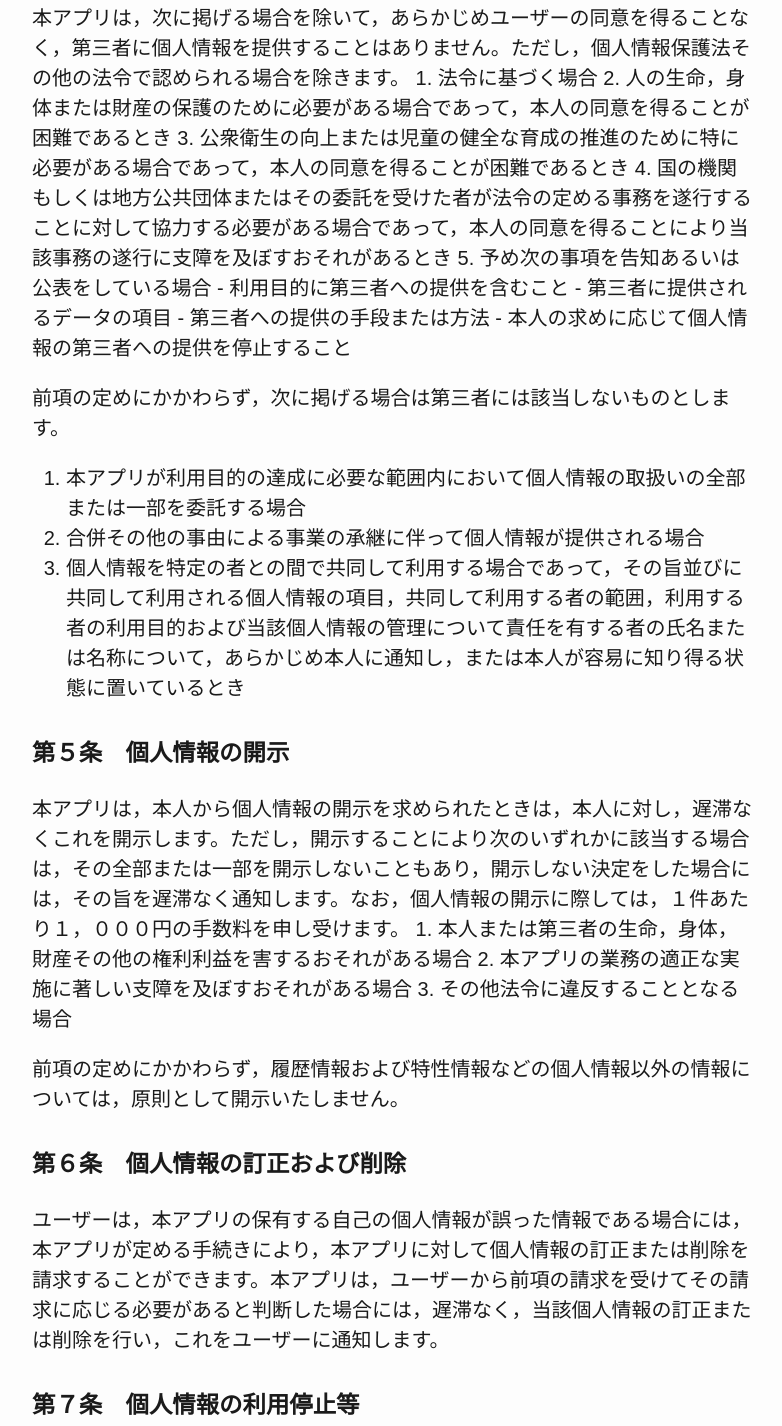
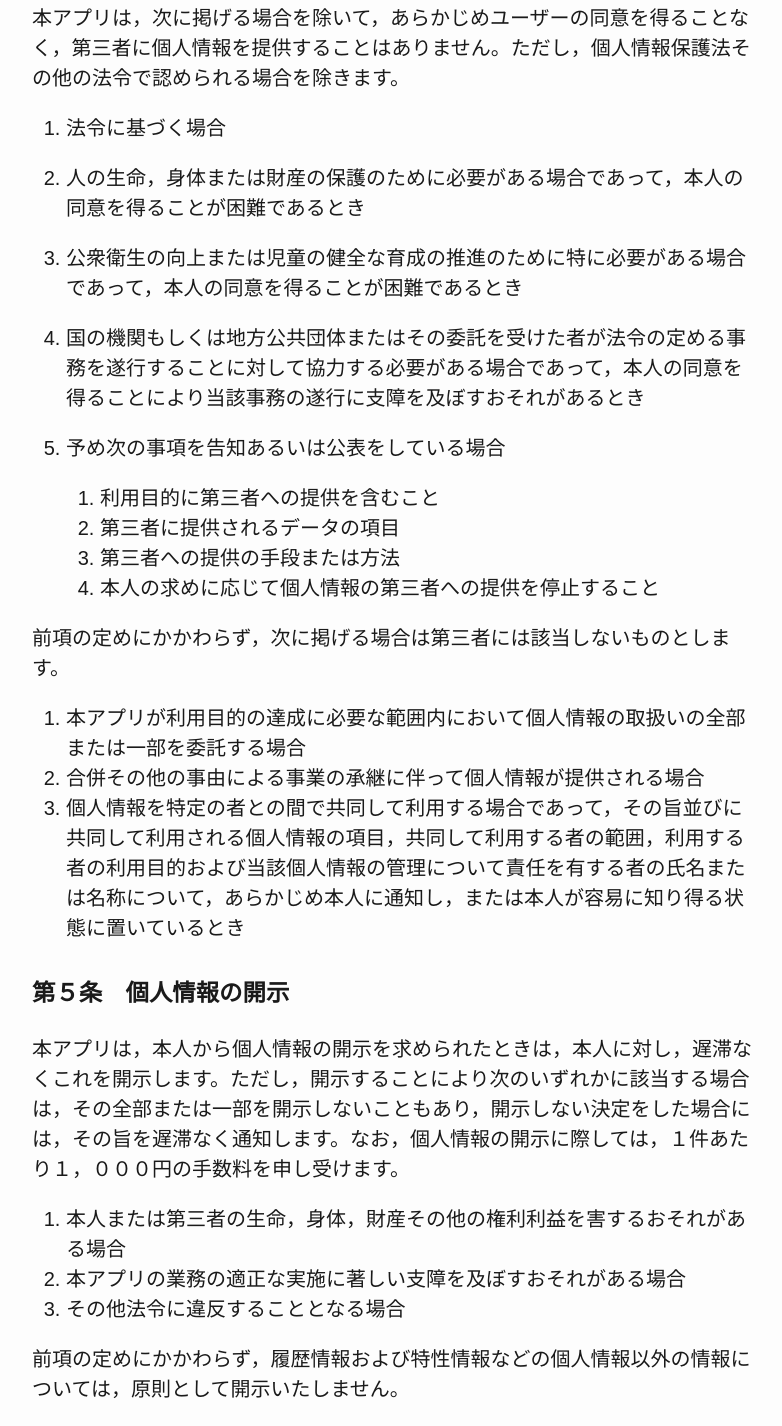
Before and after one commit to TappediOS/ShareTodo, a plain HTML site: page FirebaseCloudFunctions/hostingMarkDowm/privacy.html in a window 1280 px wide. Shown: the part 1955-3381 px from the top of the page, without its empty margins (248-1030 px from the left). Drawn offline with Linux system fonts and the light colour scheme.

Commit message:
ファイルを修正

```diff
--- a/FirebaseCloudFunctions/hostingMarkDowm/privacy.html
+++ b/FirebaseCloudFunctions/hostingMarkDowm/privacy.html
@@ -167,7 +167,20 @@
 <li>上記の利用目的に付随する目的</li>
 </ol>
 <h3 id="第４条-個人情報の第三者提供">第４条　個人情報の第三者提供</h3>
-<p>本アプリは，次に掲げる場合を除いて，あらかじめユーザーの同意を得ることなく，第三者に個人情報を提供することはありません。ただし，個人情報保護法その他の法令で認められる場合を除きます。 1. 法令に基づく場合 2. 人の生命，身体または財産の保護のために必要がある場合であって，本人の同意を得ることが困難であるとき 3. 公衆衛生の向上または児童の健全な育成の推進のために特に必要がある場合であって，本人の同意を得ることが困難であるとき 4. 国の機関もしくは地方公共団体またはその委託を受けた者が法令の定める事務を遂行することに対して協力する必要がある場合であって，本人の同意を得ることにより当該事務の遂行に支障を及ぼすおそれがあるとき 5. 予め次の事項を告知あるいは公表をしている場合 - 利用目的に第三者への提供を含むこと - 第三者に提供されるデータの項目 - 第三者への提供の手段または方法 - 本人の求めに応じて個人情報の第三者への提供を停止すること</p>
+<p>本アプリは，次に掲げる場合を除いて，あらかじめユーザーの同意を得ることなく，第三者に個人情報を提供することはありません。ただし，個人情報保護法その他の法令で認められる場合を除きます。</p>
+<ol type="1">
+<li><p>法令に基づく場合</p></li>
+<li><p>人の生命，身体または財産の保護のために必要がある場合であって，本人の同意を得ることが困難であるとき</p></li>
+<li><p>公衆衛生の向上または児童の健全な育成の推進のために特に必要がある場合であって，本人の同意を得ることが困難であるとき</p></li>
+<li><p>国の機関もしくは地方公共団体またはその委託を受けた者が法令の定める事務を遂行することに対して協力する必要がある場合であって，本人の同意を得ることにより当該事務の遂行に支障を及ぼすおそれがあるとき</p></li>
+<li><p>予め次の事項を告知あるいは公表をしている場合</p>
+<ol type="1">
+<li>利用目的に第三者への提供を含むこと</li>
+<li>第三者に提供されるデータの項目</li>
+<li>第三者への提供の手段または方法</li>
+<li>本人の求めに応じて個人情報の第三者への提供を停止すること</li>
+</ol></li>
+</ol>
 <p>前項の定めにかかわらず，次に掲げる場合は第三者には該当しないものとします。</p>
 <ol type="1">
 <li>本アプリが利用目的の達成に必要な範囲内において個人情報の取扱いの全部または一部を委託する場合</li>
@@ -175,7 +188,12 @@
 <li>個人情報を特定の者との間で共同して利用する場合であって，その旨並びに共同して利用される個人情報の項目，共同して利用する者の範囲，利用する者の利用目的および当該個人情報の管理について責任を有する者の氏名または名称について，あらかじめ本人に通知し，または本人が容易に知り得る状態に置いているとき</li>
 </ol>
 <h3 id="第５条-個人情報の開示">第５条　個人情報の開示</h3>
-<p>本アプリは，本人から個人情報の開示を求められたときは，本人に対し，遅滞なくこれを開示します。ただし，開示することにより次のいずれかに該当する場合は，その全部または一部を開示しないこともあり，開示しない決定をした場合には，その旨を遅滞なく通知します。なお，個人情報の開示に際しては，１件あたり１，０００円の手数料を申し受けます。 1. 本人または第三者の生命，身体，財産その他の権利利益を害するおそれがある場合 2. 本アプリの業務の適正な実施に著しい支障を及ぼすおそれがある場合 3. その他法令に違反することとなる場合</p>
+<p>本アプリは，本人から個人情報の開示を求められたときは，本人に対し，遅滞なくこれを開示します。ただし，開示することにより次のいずれかに該当する場合は，その全部または一部を開示しないこともあり，開示しない決定をした場合には，その旨を遅滞なく通知します。なお，個人情報の開示に際しては，１件あたり１，０００円の手数料を申し受けます。</p>
+<ol type="1">
+<li>本人または第三者の生命，身体，財産その他の権利利益を害するおそれがある場合</li>
+<li>本アプリの業務の適正な実施に著しい支障を及ぼすおそれがある場合</li>
+<li>その他法令に違反することとなる場合</li>
+</ol>
 <p>前項の定めにかかわらず，履歴情報および特性情報などの個人情報以外の情報については，原則として開示いたしません。</p>
 <h3 id="第６条-個人情報の訂正および削除">第６条　個人情報の訂正および削除</h3>
 <p>ユーザーは，本アプリの保有する自己の個人情報が誤った情報である場合には，本アプリが定める手続きにより，本アプリに対して個人情報の訂正または削除を請求することができます。本アプリは，ユーザーから前項の請求を受けてその請求に応じる必要があると判断した場合には，遅滞なく，当該個人情報の訂正または削除を行い，これをユーザーに通知します。</p>
```
Also changed, not shown: FirebaseCloudFunctions/hostingMarkDowm/privacy.md (+13 -4 lines), FirebaseCloudFunctions/hostingMarkDowm/term.html (+6 -1 lines), FirebaseCloudFunctions/hostingMarkDowm/term.md (+4 -3 lines), FirebaseCloudFunctions/public/privacy.html (+20 -2 lines), FirebaseCloudFunctions/public/term.html (+6 -1 lines), 1 other file.
